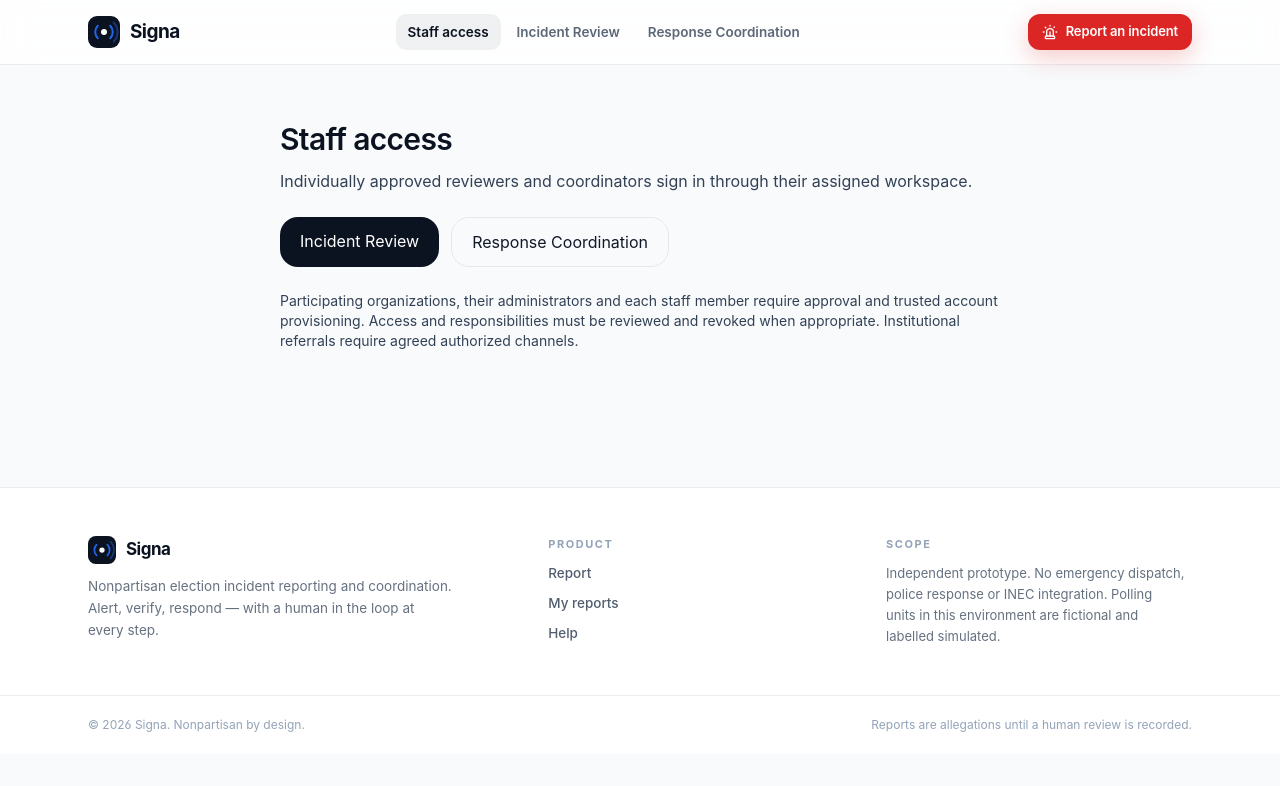
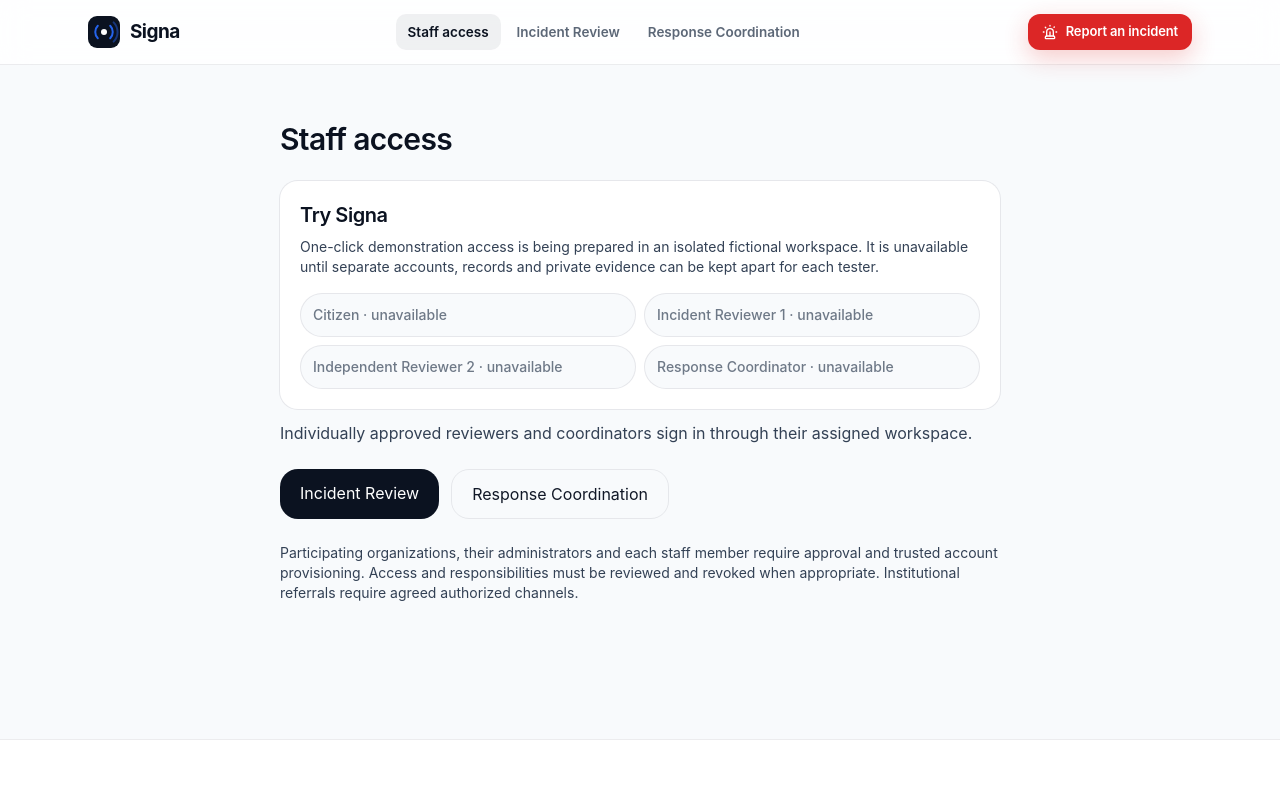
Before and after one commit to ktechfest2/TEAM-16-3.0, a Next.js app: page /staff in a window 1280 px wide. Shown: the top 786 px of the page. Built offline with nearby package versions, Linux system fonts and the light colour scheme.

Commit message:
Show isolated demo access as unavailable

```diff
--- a/app/staff/page.tsx
+++ b/app/staff/page.tsx
@@ -2,6 +2,11 @@ import Link from "next/link";
 import { PageShell } from "@/components/signa/shell";
 export default function StaffAccess() {
   return <PageShell width="narrow"><h1 className="text-3xl font-semibold">Staff access</h1>
+    <section className="mt-6 rounded-[18px] bg-white p-5 ring-1 ring-[var(--hairline)]" aria-labelledby="try-signa-title">
+      <h2 id="try-signa-title" className="text-xl font-semibold">Try Signa</h2>
+      <p className="mt-2 text-sm text-slate-ink">One-click demonstration access is being prepared in an isolated fictional workspace. It is unavailable until separate accounts, records and private evidence can be kept apart for each tester.</p>
+      <div className="mt-4 grid gap-2 sm:grid-cols-2">{["Citizen", "Incident Reviewer 1", "Independent Reviewer 2", "Response Coordinator"].map(role => <button key={role} type="button" disabled className="min-h-11 rounded-xl border border-[var(--hairline)] bg-canvas px-3 text-left text-sm font-medium text-slate-ink/70 disabled:cursor-not-allowed" aria-label={`${role} demo unavailable`}>{role} · unavailable</button>)}</div>
+    </section>
     <p className="mt-3 text-slate-ink">Individually approved reviewers and coordinators sign in through their assigned workspace.</p>
     <div className="mt-6 flex flex-wrap gap-3"><Link className="rounded-lg bg-midnight px-5 py-3 text-white" href="/monitor">Incident Review</Link><Link className="rounded-lg border px-5 py-3" href="/coordinator">Response Coordination</Link></div>
     <p className="mt-6 text-sm text-slate-ink">Participating organizations, their administrators and each staff member require approval and trusted account provisioning. Access and responsibilities must be reviewed and revoked when appropriate. Institutional referrals require agreed authorized channels.</p>
```
